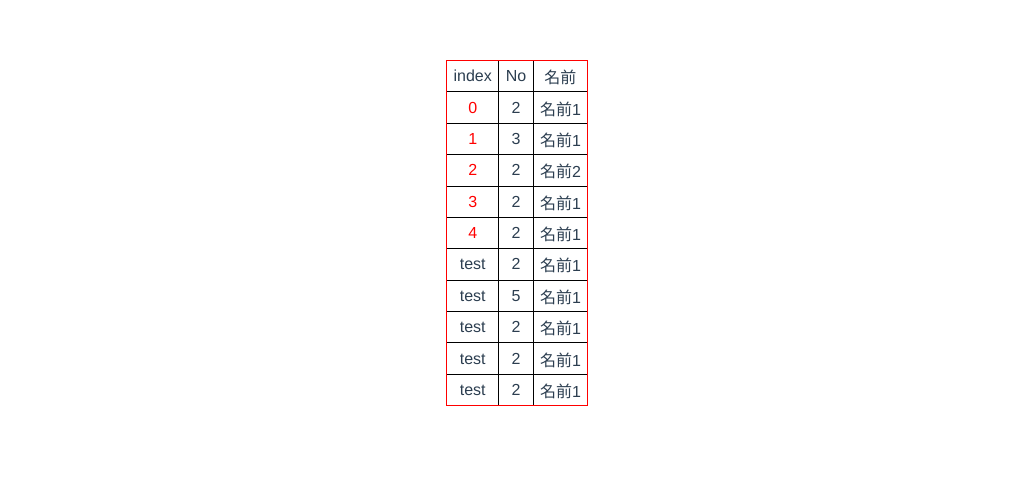
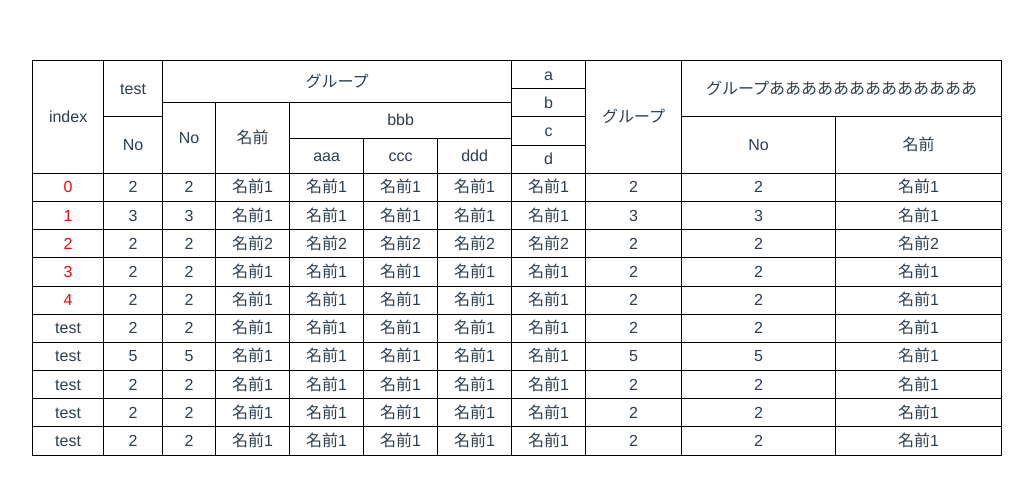
Before and after one commit to mokomokonanana/vue-table, a Vue app: page / in a window 1280 px wide. Shown: the top 494 px of the page, without its empty margins (123-1156 px from the left). Built offline with nearby package versions, Linux system fonts and the light colour scheme.

Commit message:
多段ヘッダ対応

```diff
--- a/src/App.vue
+++ b/src/App.vue
@@ -35,8 +35,16 @@ export default {
     ],
     columns: [
       {label: 'index'},
-      {label: 'No' , field: 'No'},
-      {label: '名前' , field: 'name'}
+      {label: ['test', 'No'] , field: 'No'},
+      {label: ['グループ', 'No'] , field: 'No'},
+      {label: ['グループ', '名前'] , field: 'name'},
+      {label: ['グループ', 'bbb', 'aaa'] , field: 'name'},
+      {label: ['グループ', 'bbb', 'ccc'] , field: 'name'},
+      {label: ['グループ', 'bbb', 'ddd'] , field: 'name'},
+      {label: ['a', 'b', 'c', 'd'] , field: 'name'},
+      {label: 'グループ' , field: 'No'},
+      {label: ['グループあああああああああああああ', 'No'] , field: 'No'},
+      {label: ['グループあああああああああああああ', '名前'] , field: 'name'},
     ]
   }}
 }
--- a/src/components/VueTable.vue
+++ b/src/components/VueTable.vue
@@ -1,7 +1,6 @@
 <template lang="pug">
   .vue-table
-    div
-      VueTableCell(v-for="(col, index) in columns" :key="index" v-bind="col")
+    VueTableHeader(:columns="columns")
     div(v-for="(row, r) in list" :class="{select: row.selected}" @click="rowClick(row, r)")
       template(v-for="(col, c) in columns")
         slot(:name="slotName(c, r)" :col="col" :r="r")
@@ -11,6 +10,7 @@
 
 <script>
 import VueTableCell from '@/components/VueTableCell.vue'
+import VueTableHeader from '@/components/VueTableHeader.vue'
 
 export const VueTableSelectMode = {
   none : 0,
@@ -24,7 +24,7 @@ export function VueTableSlotName(c, r){
   return name
 }
 export default {
-  components:{ VueTableCell },
+  components:{ VueTableCell, VueTableHeader },
   props:{
     columns: Array,
     list: Array,
@@ -49,16 +49,34 @@ export default {
       const style = {}
       if(col.width) style.width = `${col.width}px`
       return style
-    }}
+    }},
+    headerRowCount:function(){
+      return this.columns.reduce((result, current)=>{
+        const type = Object.prototype.toString.call(current.label).slice(8, -1).toLowerCase()
+        if(type == 'string'){
+          if(result < 1) result = 1
+        }
+        if(type == 'array'){
+          if(result < current.label.length) result = current.label.length
+        }
+        return result
+      }, 0)
+    },
   },
   mounted(){
     // 横サイズ調整
     this.columns.forEach((col, index)=>{
-      const nodes = this.$el.querySelectorAll(`.vue-table > div > div:nth-child(${index + 1})`)
+      // header
+      const node = this.$el.querySelectorAll(`.vue-table > .header .col.last`)[index]
+      if(!col.width || col.width > node.clientWidth) col.width =  node.clientWidth
+
+      // body
+      const nodes = this.$el.querySelectorAll(`.vue-table > div:nth-child(n + 2) > div:nth-child(${index + 1})`)
       nodes.forEach(node =>{
         if(col.width && col.width > node.clientWidth) return
         col.width =  node.clientWidth
       })
+      this.$set(this.columns, index, col)
     })
     // 定義に変更があったらにしたい
     this.$forceUpdate()
@@ -97,22 +115,24 @@ export default {
 .vue-table
   display inline-block
   overflow auto
-  border 1px solid red
+  border 1px solid black
   > div
     display flex
     &.select
       background-color #d5ead8
-    &:not(:last-child)
-      border-bottom 1px solid black
-    > div
-      // border 1px solid black
-      // margin-top -1px
-      // margin-left -1px
-      display flex
-      justify-content center
-      align-items center
-      flex-shrink 0
-      padding 0.2rem
-      &:not(:last-child)
-        border-right 1px solid black
+  >>> .col
+    display flex
+    align-items center
+    justify-content center
+    line-height 1.5rem
+    padding 0.1rem 0.5rem
+    border-color black
+    border-style solid
+    border-width 0px
+  >>> > div:not(:last-child) .col
+    border-bottom-width 1px
+  >>> .col:not(:first-child),
+  >>> > .header > :not(:first-child) .col
+  >>> > .header > :first-child > .row > :not(:first-child) .col
+    border-left-width 1px
 </style>
--- a/src/components/VueTableCell.vue
+++ b/src/components/VueTableCell.vue
@@ -1,14 +1,12 @@
 <template lang="pug">
-  .vue-table-cell(:style="style")
+  .col(:style="style")
     slot
       template(v-if="row && field") {{ row[field] }}
-      template(v-else) {{ label }}
 </template>
 
 <script>
 export default {
   props:{
-    label: String,
     field: String,
     width: Number,
     row: Object
@@ -20,12 +18,12 @@ export default {
       return style
     }
   },
-  mounted(){
-    console.warn('mounted')
-  },
-  updated(){
-    console.warn('updated')
-  },
+  // mounted(){
+  //   console.warn('mounted')
+  // },
+  // updated(){
+  //   console.warn('updated')
+  // },
   methods:{
   }
 }
--- /dev/null
+++ b/src/components/VueTableHeader.vue
@@ -0,0 +1,92 @@
+<template lang="pug">
+  .header
+    template(v-for="(col, index) in header" )
+      VueTableHeaderCol(v-bind="col")
+</template>
+
+<script>
+import VueTableHeaderCol from '@/components/VueTableHeaderCol.vue'
+
+export default {
+  components:{ VueTableHeaderCol },
+  props:{
+    columns: Array
+  },
+  computed:{
+    header: function(){
+      return this.columns.reduce((result, current, index, list) => {
+        // 単段ヘッダ追加
+        if(!Array.isArray(current.label)){
+          result.push(this.createColumn(current))
+          return result
+        }
+
+        // 多段ヘッダ追加
+        //  一件目 || 前列が単段
+        if(result.length < 1 || !result[result.length - 1].child){
+          result.push(this.createColumns(current, 0))
+          return result
+        }
+        this.mergeColumns(current, 0, result)
+        return result
+      }, [])
+    }
+  },
+  methods:{
+    createColumn(column){
+      let result = {label: column.label }
+      if(column.width) result.width = column.width
+      return result
+    },
+    createColumns(column, index){
+      let result = {label: column.label[index]}
+      if(column.label.length - 1 == index && column.width)
+        result.width = column.width
+      if(column.label.length - 1 < index + 1) return result
+      result.child = [this.createColumns(column, index + 1)]
+      return result
+    },
+    mergeColumns(column, index, result){
+      if(result[result.length - 1].label != column.label[index]){
+        result.push(this.createColumns(column, index))
+        return
+      }
+      this.mergeColumns(column, index + 1, result[result.length - 1].child)
+    },
+  }
+}
+</script>
+
+<style lang="stylus" scoped>
+  .header
+    display flex
+    // > div
+    //   flex 1 0 auto
+    // > div:not(:first-child)
+    //   border-left 1px solid black
+    >>> .column
+      display flex
+      flex-direction column
+      > div
+        flex 1 0 auto
+        // &:not(:first-child)
+        //   border-top 1px solid black
+    >>> .row
+      display flex
+      > div
+        flex 1 0 auto
+      // > div:not(:first-child)
+      //   border-left 1px solid black
+
+    > div:not(.column):not(.row)
+    >>> .column > div:not(.column):not(.row)
+    >>> .row > div:not(.column):not(.row)
+      // border-bottom 1px solid black
+      // border-right 1px solid black
+
+      // background-color red
+      display flex
+      align-items center
+      justify-content center
+      // padding 0.2rem 0.5rem
+</style>
--- /dev/null
+++ b/src/components/VueTableHeaderCol.vue
@@ -0,0 +1,49 @@
+<template lang="pug">
+  div(:class="{col: !child, column: child, last: !child }" :style="colStyle")
+    template(v-if="!child" ) {{ label }}
+    template(v-else)
+      div(class="col") {{ label }}
+      .row
+        VueTableHeaderCol(v-for="(col, index) in child" :key="index" v-bind="col")
+      //- VueTableHeaderCol(v-if="child.length == 1" v-bind="child[0]")
+      //- .row(v-else)
+      //-   VueTableHeaderCol(v-for="(col, index) in child" :key="index" v-bind="col")
+</template>
+
+<script>
+import VueTableHeaderCol from '@/components/VueTableHeaderCol.vue'
+
+export default {
+  name: 'VueTableHeaderCol',
+  components:{ VueTableHeaderCol },
+  props:{
+    label: String,
+    child: Array,
+    width: Number
+  },
+  computed:{
+    // スタイル調整
+    colStyle: function(){
+      const style = {}
+      if(this.width) style.width = `${this.width}px`
+      return style
+    },
+  }
+}
+</script>
+
+// <style lang="stylus" scoped>
+//   .header
+//     // background-color red
+//     border-right 1px solid black
+//   .col
+//     display flex
+//     flex-direction column
+//     > div
+//       flex-grow 1
+//   .row
+//     display flex
+//   // .row
+//   //   display flex
+//   //   flex-direction column
+// </style>
```
